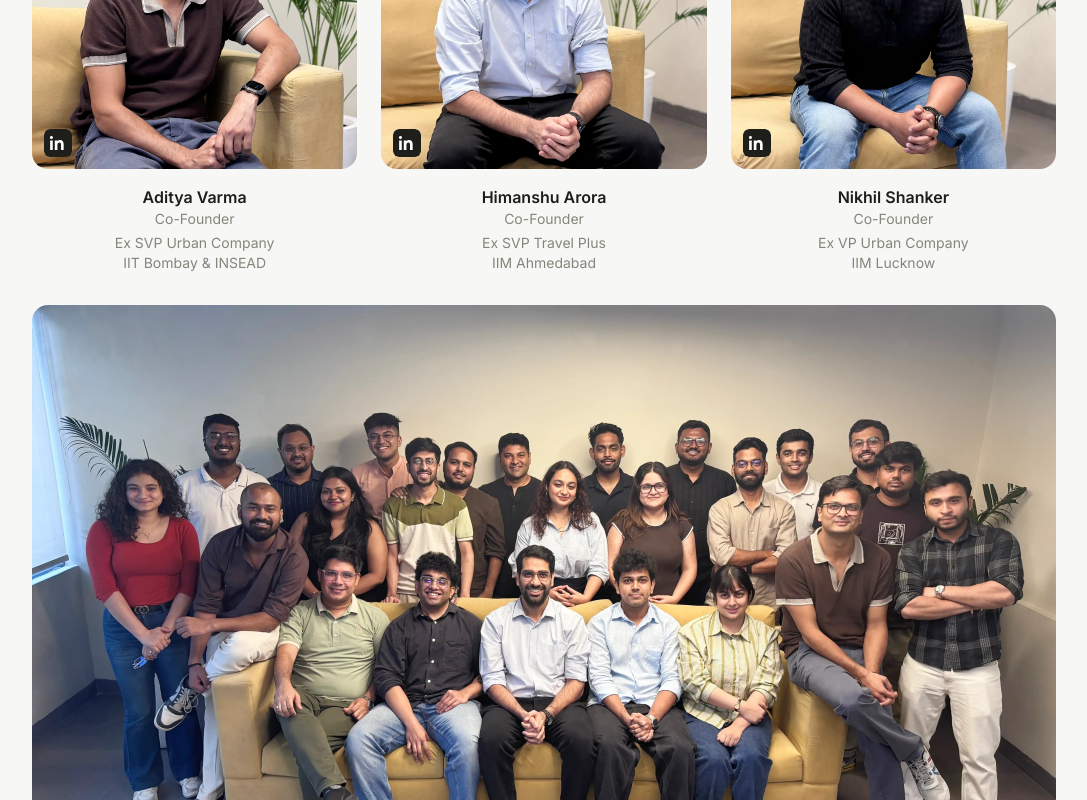
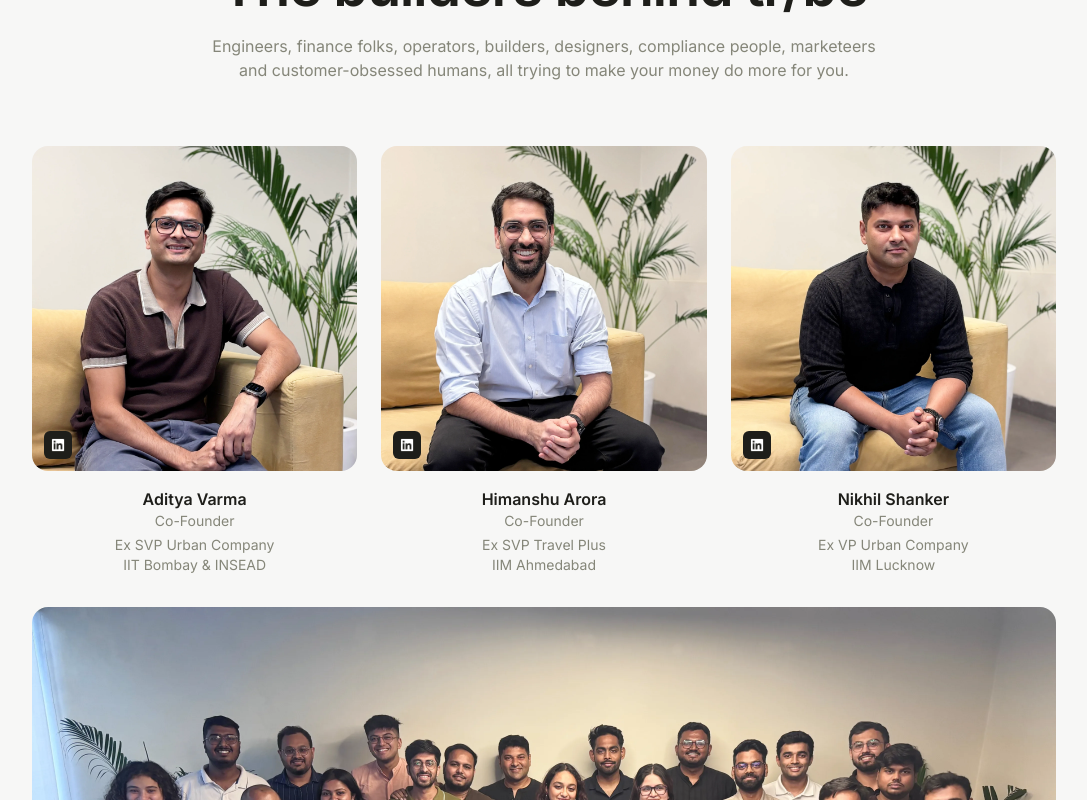
Before and after one commit to Aakashtribe/FI-website, a React (Vite) app: page /about in a window 1280 px wide. Shown: the part 940-1740 px from the top of the page, without its empty margins (96-1183 px from the left). Built offline with nearby package versions, Linux system fonts and the light colour scheme; a web font is replaced by a local one.

Commit message:
Use real LinkedIn icon, link founder cards, make About hero full viewport
Founder LinkedIn badges now use the real icon asset and link out to each
founder's actual profile. The "tr/be is for builders" intro section is
now min-h-screen with vertically centered content.

```diff
--- a/src/components/About.jsx
+++ b/src/components/About.jsx
@@ -1,6 +1,6 @@
 import Nav from './Nav.jsx'
 import Footer from './Footer.jsx'
-import linkedinIcon from '../assets/icons/linkedin.svg'
+import linkedinIcon from '../assets/Linkedin.png'
 import adityaPhoto from '../assets/Aditya.webp'
 import himanshuPhoto from '../assets/Himanshu.webp'
 import nikhilPhoto from '../assets/Nikhil.webp'
@@ -19,9 +19,27 @@ import rishabhPhoto from '../assets/Rishab.webp'
 import varunPhoto from '../assets/Varun.webp'
 
 const FOUNDERS = [
-  { name: 'Aditya Varma', role: 'Co-Founder', bio: ['Ex SVP Urban Company', 'IIT Bombay & INSEAD'], photo: adityaPhoto },
-  { name: 'Himanshu Arora', role: 'Co-Founder', bio: ['Ex SVP Travel Plus', 'IIM Ahmedabad'], photo: himanshuPhoto },
-  { name: 'Nikhil Shanker', role: 'Co-Founder', bio: ['Ex VP Urban Company', 'IIM Lucknow'], photo: nikhilPhoto },
+  {
+    name: 'Aditya Varma',
+    role: 'Co-Founder',
+    bio: ['Ex SVP Urban Company', 'IIT Bombay & INSEAD'],
+    photo: adityaPhoto,
+    linkedin: 'https://www.linkedin.com/in/adityavarma71/',
+  },
+  {
+    name: 'Himanshu Arora',
+    role: 'Co-Founder',
+    bio: ['Ex SVP Travel Plus', 'IIM Ahmedabad'],
+    photo: himanshuPhoto,
+    linkedin: 'https://www.linkedin.com/in/himanshuarora9/',
+  },
+  {
+    name: 'Nikhil Shanker',
+    role: 'Co-Founder',
+    bio: ['Ex VP Urban Company', 'IIM Lucknow'],
+    photo: nikhilPhoto,
+    linkedin: 'https://www.linkedin.com/in/nikhilshanker/',
+  },
 ]
 
 const INVESTORS = [
@@ -42,14 +60,20 @@ const ADVISORS = [
   { name: 'Varun Khaitan', title: 'COO & Co-Founder, Urban Company', photo: varunPhoto },
 ]
 
-function FounderCard({ name, role, bio, photo }) {
+function FounderCard({ name, role, bio, photo, linkedin }) {
   return (
     <div className="flex flex-col items-center text-center">
       <div className="relative aspect-square w-full overflow-hidden rounded-2xl bg-[#e5e5e0]">
         <img src={photo} alt={name} className="h-full w-full object-cover" />
-        <div className="absolute bottom-3 left-3 h-7 w-7 overflow-hidden rounded-md">
+        <a
+          href={linkedin}
+          target="_blank"
+          rel="noreferrer"
+          aria-label={`${name} on LinkedIn`}
+          className="absolute bottom-3 left-3 h-7 w-7 overflow-hidden rounded-md transition-opacity hover:opacity-80"
+        >
           <img src={linkedinIcon} alt="" className="h-full w-full" />
-        </div>
+        </a>
       </div>
       <p className="mt-4 font-gsans text-base font-semibold text-[#1e1e1a]">{name}</p>
       <p className="font-gsans text-sm text-[#858679]">{role}</p>
@@ -67,7 +91,7 @@ function FounderCard({ name, role, bio, photo }) {
 export default function About() {
   return (
     <>
-      <section className="relative flex flex-col items-center bg-white px-6 pb-24 pt-40 text-center">
+      <section className="relative flex min-h-screen flex-col items-center justify-center bg-white px-6 pt-32 text-center">
         <Nav textColor="#1e1e1a" />
         <h1 className="max-w-3xl text-[clamp(2rem,4.4vw,3.75rem)] font-semibold leading-[1.1] tracking-tight text-[#1e1e1a]">
           tr/be is for builders
```
Also changed, not shown: src/assets/Linkedin.png (added), src/assets/icons/linkedin.svg (deleted).
